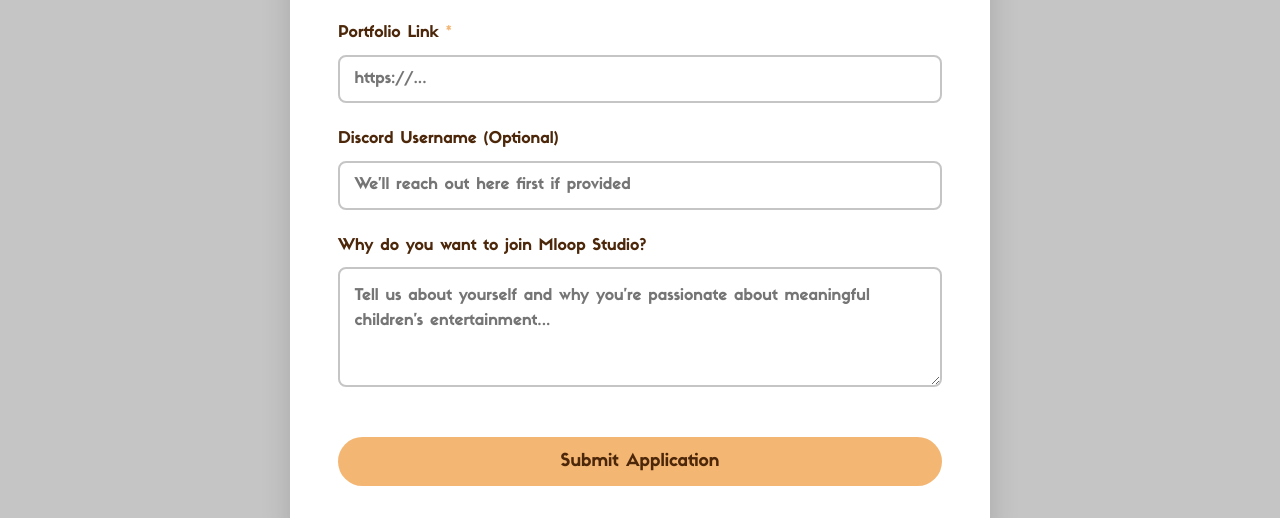
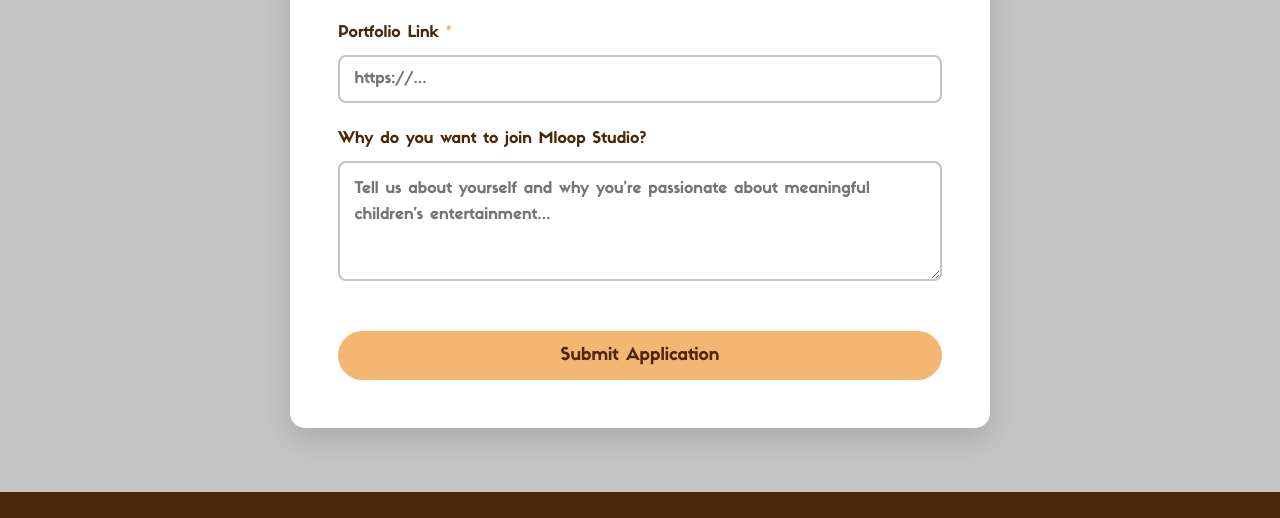
Before and after one commit to mloopstudio/mloopstudio.github.io, a plain HTML site: page join.html in a window 1280 px wide. Shown: the part 1250-1768 px from the top of the page. Drawn offline with nearby package versions, Linux system fonts and the light colour scheme; a web font is replaced by a local one.

Commit message:
modified:   join.html

```diff
--- a/join.html
+++ b/join.html
@@ -272,11 +272,6 @@
                     </div>
 
                     <div class="form-group">
-                        <label for="discord">Discord Username (Optional)</label>
-                        <input type="text" id="discord" name="discord" placeholder="We'll reach out here first if provided">
-                    </div>
-
-                    <div class="form-group">
                         <label for="message">Why do you want to join Mloop Studio?</label>
                         <textarea id="message" name="message" placeholder="Tell us about yourself and why you're passionate about meaningful children's entertainment..."></textarea>
                     </div>
@@ -422,7 +417,6 @@
                 position: document.getElementById('position').value,
                 experience: document.getElementById('experience').value,
                 portfolio: document.getElementById('portfolio').value,
-                discord: document.getElementById('discord').value || 'Not provided',
                 message: document.getElementById('message').value || 'No message provided'
             };
 
```
